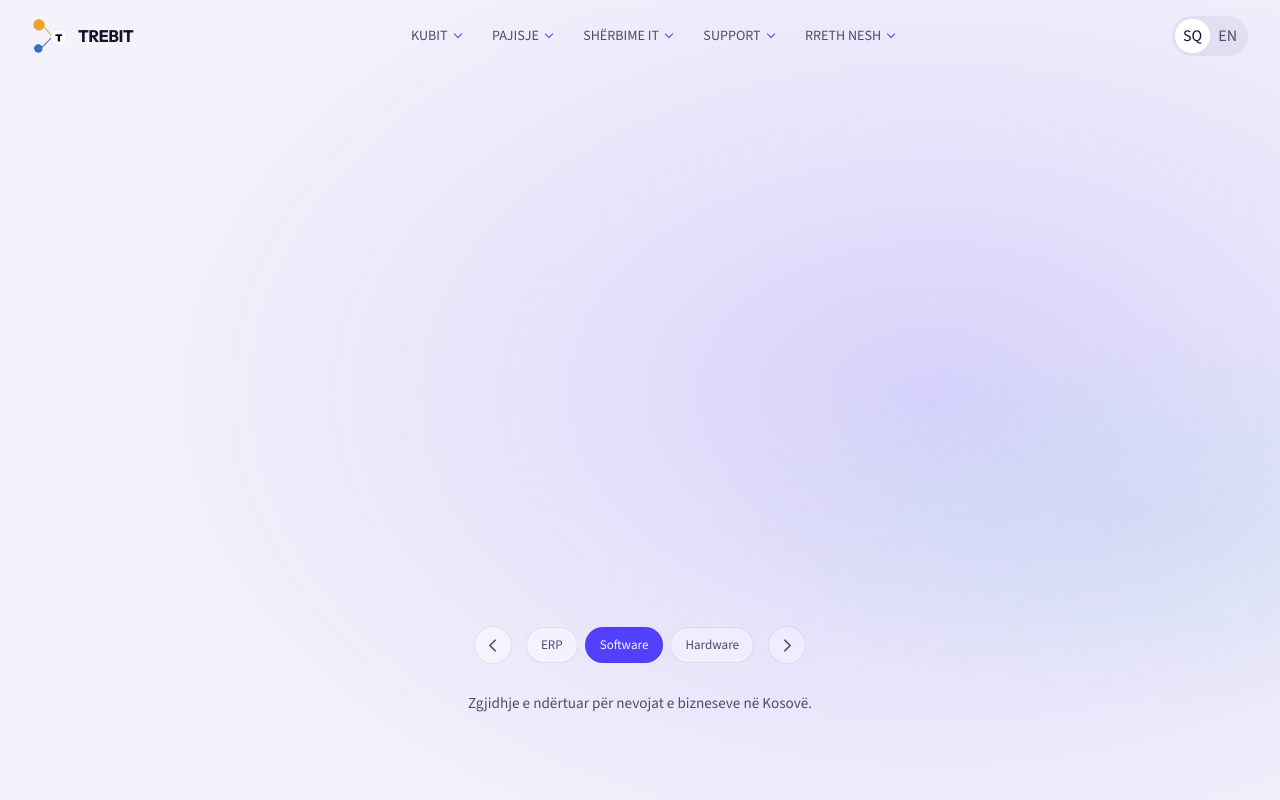
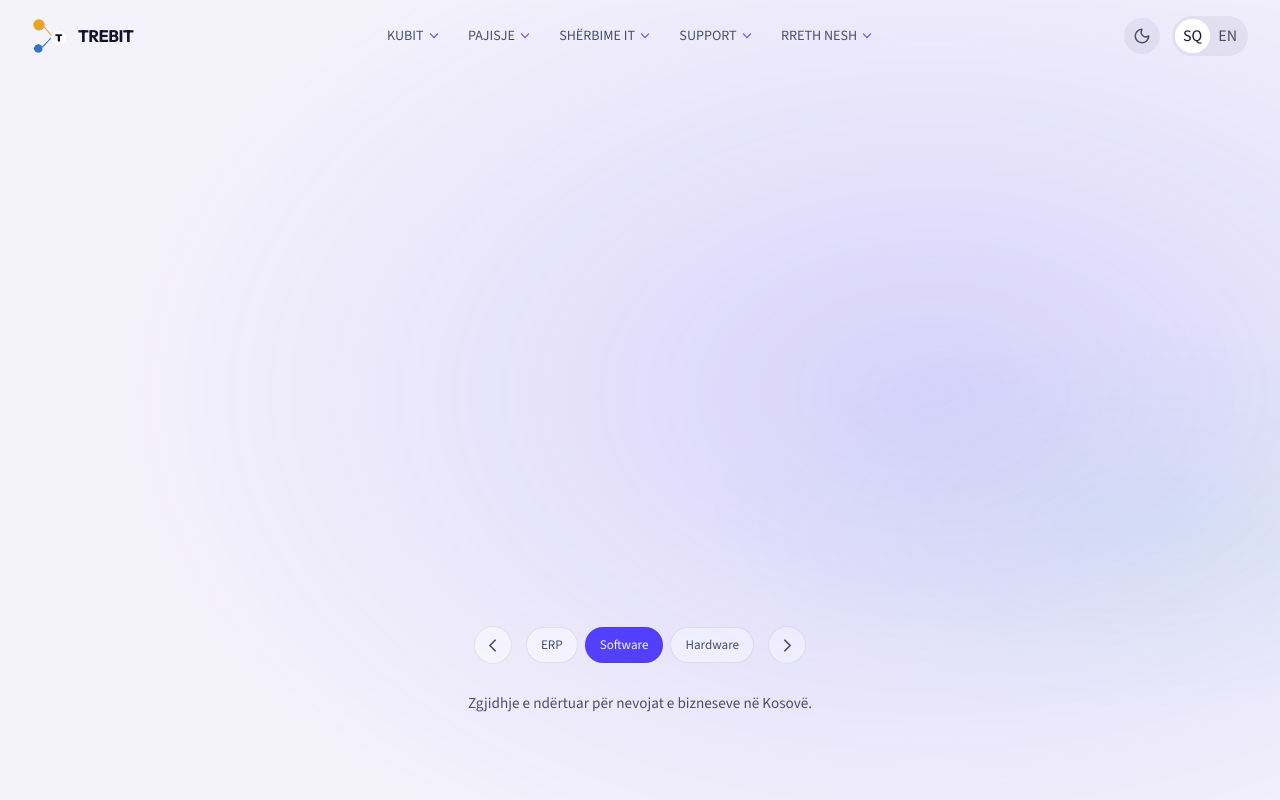
Before and after one commit to olisafetahu/Trebit, a React (Vite) app: page / in a window 1280 px wide. Shown: the top 800 px of the page. Built offline with nearby package versions, Linux system fonts and the light colour scheme.

Commit message:
Add dark/light theme toggle
Co-Authored-By: Claude Sonnet 5.5 <noreply@anthropic.com>

```diff
--- a/index.html
+++ b/index.html
@@ -1,6 +1,13 @@
 <!doctype html>
 <html lang="sq">
   <head>
+    <script>
+      try {
+        var t = localStorage.getItem("trebit-theme")
+        if (!t) t = window.matchMedia("(prefers-color-scheme: dark)").matches ? "dark" : "light"
+        document.documentElement.setAttribute("data-theme", t)
+      } catch (e) {}
+    </script>
     <meta charset="UTF-8" />
     <link rel="icon" type="image/svg+xml" href="/logo-pa-background.png" />
     <meta name="viewport" content="width=device-width, initial-scale=1.0" />
--- a/src/components/Header.tsx
+++ b/src/components/Header.tsx
@@ -2,7 +2,8 @@ import { Logo } from "./Logo"
 import { useEffect, useRef, useState } from "react"
 import type { MouseEvent as ReactMouseEvent } from "react"
 import { useI18n } from "../i18n"
-import { BarChart3, Boxes, Coffee, FileText, Monitor, Package, Wrench } from "lucide-react"
+import { BarChart3, Boxes, Coffee, FileText, Monitor, Moon, Package, Sun, Wrench } from "lucide-react"
+import { useTheme } from "../hooks/useTheme"
 
 const menuIcons = [
   [BarChart3, Monitor, Coffee, FileText, Package, Wrench],
@@ -20,6 +21,7 @@ type HeaderProps = {
 
 export function Header({ scrolled, open, onToggle }: HeaderProps) {
   const { t, locale, setLocale } = useI18n()
+  const { theme, toggleTheme } = useTheme()
   const [lockedMenu, setLockedMenu] = useState<string | null>(null)
   const [hoveredMenu, setHoveredMenu] = useState<string | null>(null)
   const leaveTimer = useRef<ReturnType<typeof setTimeout> | null>(null)
@@ -110,6 +112,15 @@ export function Header({ scrolled, open, onToggle }: HeaderProps) {
         </nav>
 
         <div className="nav-actions">
+          <button
+            type="button"
+            className="theme-toggle"
+            onClick={toggleTheme}
+            aria-label={theme === "dark" ? "Light mode" : "Dark mode"}
+            title={theme === "dark" ? "Light mode" : "Dark mode"}
+          >
+            {theme === "dark" ? <Sun size={18} /> : <Moon size={18} />}
+          </button>
           <div className="lang" role="group" aria-label="Gjuha">
             <button
               type="button"
--- /dev/null
+++ b/src/hooks/useTheme.ts
@@ -0,0 +1,24 @@
+import { useCallback, useState } from "react"
+
+export type Theme = "light" | "dark"
+
+const KEY = "trebit-theme"
+
+export function useTheme() {
+  const [theme, setThemeState] = useState<Theme>(() =>
+    document.documentElement.getAttribute("data-theme") === "dark" ? "dark" : "light",
+  )
+
+  const toggleTheme = useCallback(() => {
+    const next: Theme = theme === "dark" ? "light" : "dark"
+    document.documentElement.setAttribute("data-theme", next)
+    try {
+      localStorage.setItem(KEY, next)
+    } catch {
+      /* storage unavailable */
+    }
+    setThemeState(next)
+  }, [theme])
+
+  return { theme, toggleTheme }
+}
--- a/src/index.css
+++ b/src/index.css
@@ -18,6 +18,30 @@
   --display: "Outfit", system-ui, sans-serif;
   --body: "Source Sans 3", system-ui, sans-serif;
   --max: 1180px;
+  --nav-bg: rgba(244, 242, 251, 0.88);
+  --lang-bg: rgba(22, 18, 58, 0.05);
+  --glass: rgba(255, 255, 255, .75);
+  --field-bg: #fbfaff;
+  --band-bg: rgba(235, 231, 247, 0.48);
+  color-scheme: light;
+}
+
+:root[data-theme="dark"] {
+  --ink: #ece9ff;
+  --ink-soft: #a9a6c9;
+  --paper: #0f0d24;
+  --paper-2: #171434;
+  --white: #1a1740;
+  --brand: #7b6cff;
+  --line: rgba(255, 255, 255, 0.1);
+  --shadow: 0 24px 50px rgba(0, 0, 0, 0.5);
+  --shadow-float: 0 22px 46px rgba(123, 108, 255, 0.28), 0 6px 16px rgba(0, 0, 0, 0.35);
+  --nav-bg: rgba(15, 13, 36, 0.88);
+  --lang-bg: rgba(255, 255, 255, 0.07);
+  --glass: rgba(26, 23, 64, .75);
+  --field-bg: #211d4d;
+  --band-bg: rgba(255, 255, 255, 0.03);
+  color-scheme: dark;
 }
 
 *,
@@ -243,7 +267,7 @@ h3,
 
 .packages-product:nth-child(even) {
   grid-template-columns: minmax(0, 1.2fr) minmax(260px, 0.8fr);
-  background: rgba(235, 231, 247, 0.48);
+  background: var(--band-bg);
 }
 
 .packages-product:nth-child(even) .packages-product-copy {
@@ -452,7 +476,7 @@ h3,
 }
 
 .nav--scrolled {
-  background: rgba(244, 242, 251, 0.88);
+  background: var(--nav-bg);
   backdrop-filter: blur(16px);
   box-shadow: 0 8px 30px rgba(22, 18, 58, 0.06);
 }
@@ -623,7 +647,7 @@ h3,
   display: flex;
   padding: 3px;
   border-radius: 999px;
-  background: rgba(22, 18, 58, 0.05);
+  background: var(--lang-bg);
 }
 
 .lang button {
@@ -636,7 +660,7 @@ h3,
 }
 
 .lang .is-active {
-  background: white;
+  background: var(--white);
   color: var(--ink);
 }
 
@@ -804,8 +828,8 @@ h3,
 .hero-feature-stage li svg { color: var(--mint); }
 .hero-slider-controls { display: flex; align-items: center; justify-content: center; gap: 14px; margin-top: 18px; }
 .hero-slider-controls > div { display: flex; gap: 7px; }
-.hero-slider-controls button { display: grid; width: 38px; height: 38px; place-items: center; border: 1px solid var(--line); border-radius: 50%; color: var(--ink-soft); background: rgba(255, 255, 255, .75); cursor: pointer; transition: transform .3s ease, background .3s ease, color .3s ease; }
-.hero-slider-controls > div button { width: auto; height: 36px; padding: 0 14px; border: 1px solid var(--line); border-radius: 999px; background: rgba(255, 255, 255, .75); font-size: .82rem; }
+.hero-slider-controls button { display: grid; width: 38px; height: 38px; place-items: center; border: 1px solid var(--line); border-radius: 50%; color: var(--ink-soft); background: var(--glass); cursor: pointer; transition: transform .3s ease, background .3s ease, color .3s ease; }
+.hero-slider-controls > div button { width: auto; height: 36px; padding: 0 14px; border: 1px solid var(--line); border-radius: 999px; background: var(--glass); font-size: .82rem; }
 .hero-slider-controls > div button.is-active { width: auto; border-radius: 999px; color: white; background: var(--brand); }
 .hero-slider-controls button:hover { color: white; background: var(--brand); transform: scale(1.08); }
 .hero-slider-controls > div button:hover { background: var(--brand); }
@@ -870,7 +894,7 @@ h3,
   z-index: 5;
   padding: 9px 12px;
   border-radius: 14px;
-  background: white;
+  background: var(--white);
   box-shadow: 0 10px 24px rgba(22, 18, 58, 0.1);
   border: 1px solid rgba(22, 18, 58, 0.05);
   font-weight: 650;
@@ -1092,7 +1116,7 @@ h3,
 }
 
 .steps li {
-  background: white;
+  background: var(--white);
   border-radius: var(--radius);
   padding: 28px 24px;
   border: 1px solid var(--line);
@@ -1417,7 +1441,7 @@ h3,
 }
 
 .about-panel {
-  background: white;
+  background: var(--white);
   border-radius: 28px;
   padding: 48px;
   border: 1px solid var(--line);
@@ -1475,7 +1499,7 @@ h3,
   display: grid;
   grid-template-columns: 1fr 1fr;
   gap: 12px;
-  background: white;
+  background: var(--white);
   padding: 22px;
   border-radius: 24px;
   border: 1px solid var(--line);
@@ -1498,7 +1522,7 @@ h3,
   border: 1px solid var(--line);
   border-radius: 12px;
   padding: 11px 12px;
-  background: #fbfaff;
+  background: var(--field-bg);
 }
 
 .form button {
@@ -1507,7 +1531,7 @@ h3,
 }
 
 .form-success {
-  background: white;
+  background: var(--white);
   padding: 28px;
   border-radius: 20px;
 }
@@ -1681,7 +1705,7 @@ h3,
 
 .modal {
   width: min(460px, 100%);
-  background: white;
+  background: var(--white);
   border-radius: 24px;
   padding: 28px;
 }
@@ -1812,8 +1836,8 @@ h3,
 .hero-feature-stage li svg { color: var(--mint); }
 .hero-slider-controls { display: flex; align-items: center; justify-content: center; gap: 14px; margin-top: 18px; }
 .hero-slider-controls > div { display: flex; gap: 7px; }
-.hero-slider-controls button { display: grid; width: 38px; height: 38px; place-items: center; border: 1px solid var(--line); border-radius: 50%; color: var(--ink-soft); background: rgba(255, 255, 255, .75); cursor: pointer; transition: transform .3s ease, background .3s ease, color .3s ease; }
-  .hero-slider-controls > div button { width: auto; height: 36px; padding: 0 14px; border: 1px solid var(--line); border-radius: 999px; background: rgba(255, 255, 255, .75); font-size: .82rem; }
+.hero-slider-controls button { display: grid; width: 38px; height: 38px; place-items: center; border: 1px solid var(--line); border-radius: 50%; color: var(--ink-soft); background: var(--glass); cursor: pointer; transition: transform .3s ease, background .3s ease, color .3s ease; }
+  .hero-slider-controls > div button { width: auto; height: 36px; padding: 0 14px; border: 1px solid var(--line); border-radius: 999px; background: var(--glass); font-size: .82rem; }
   .hero-slider-controls > div button.is-active { width: auto; border-radius: 999px; color: white; background: var(--brand); }
 .hero-slider-controls button:hover { color: white; background: var(--brand); transform: scale(1.08); }
 .hero-slider-controls > div button:hover { background: var(--brand); }
@@ -2083,7 +2107,7 @@ h3,
 }
 
 .hardware-product-card {
-  background: white;
+  background: var(--white);
   border-radius: 16px;
   border: 1px solid var(--line);
   overflow: hidden;
@@ -2370,3 +2394,22 @@ h3,
   color: #c62828;
   font-size: .92rem;
 }
+
+
+.theme-toggle {
+  display: grid;
+  width: 36px;
+  height: 36px;
+  place-items: center;
+  border: 0;
+  border-radius: 50%;
+  color: var(--ink-soft);
+  background: var(--lang-bg);
+  cursor: pointer;
+  transition: color .2s ease, transform .2s ease;
+}
+
+.theme-toggle:hover {
+  color: var(--ink);
+  transform: rotate(12deg);
+}
```
